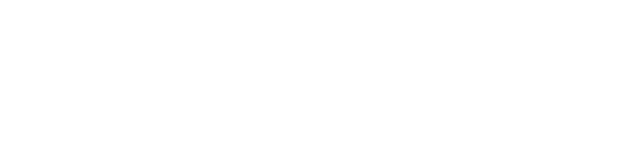
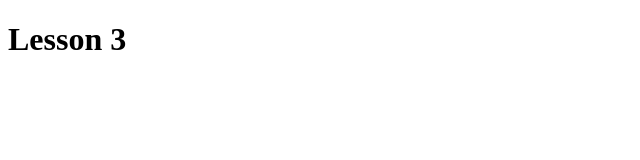
Before and after one commit to AleksandrVasilko/Genius-JS, a plain HTML site: page Lesson3/MyLesson/index.html in a window 1280 px wide. Shown: the whole page, without its empty margins (0-640 px from the left). Drawn offline with Linux system fonts and the light colour scheme.

Commit message:
add lesson3

```diff
--- a/Lesson3/index.html
+++ b/Lesson3/MyLesson/index.html
@@ -3,7 +3,9 @@
   <head>
     <meta charset="UTF-8" />
     <meta name="viewport" content="width=device-width, initial-scale=1.0" />
-    <title>Document</title>
+    <title>Lesson 3</title>
   </head>
-  <body></body>
+  <body>
+    <h1>Lesson 3</h1>
+  </body>
 </html>
```
Also changed, not shown: Lesson3/MyLesson/js/script.js (added).
